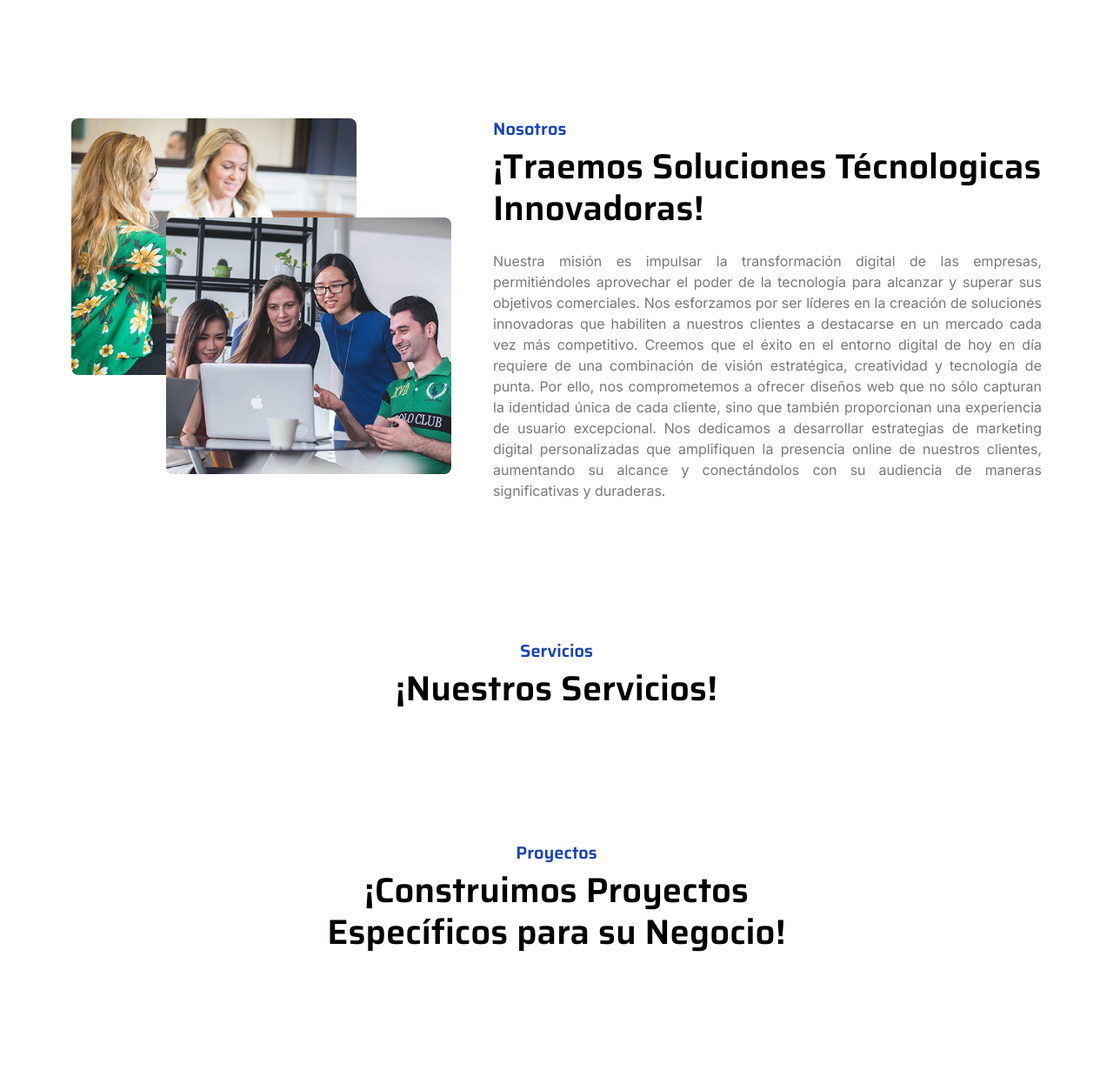
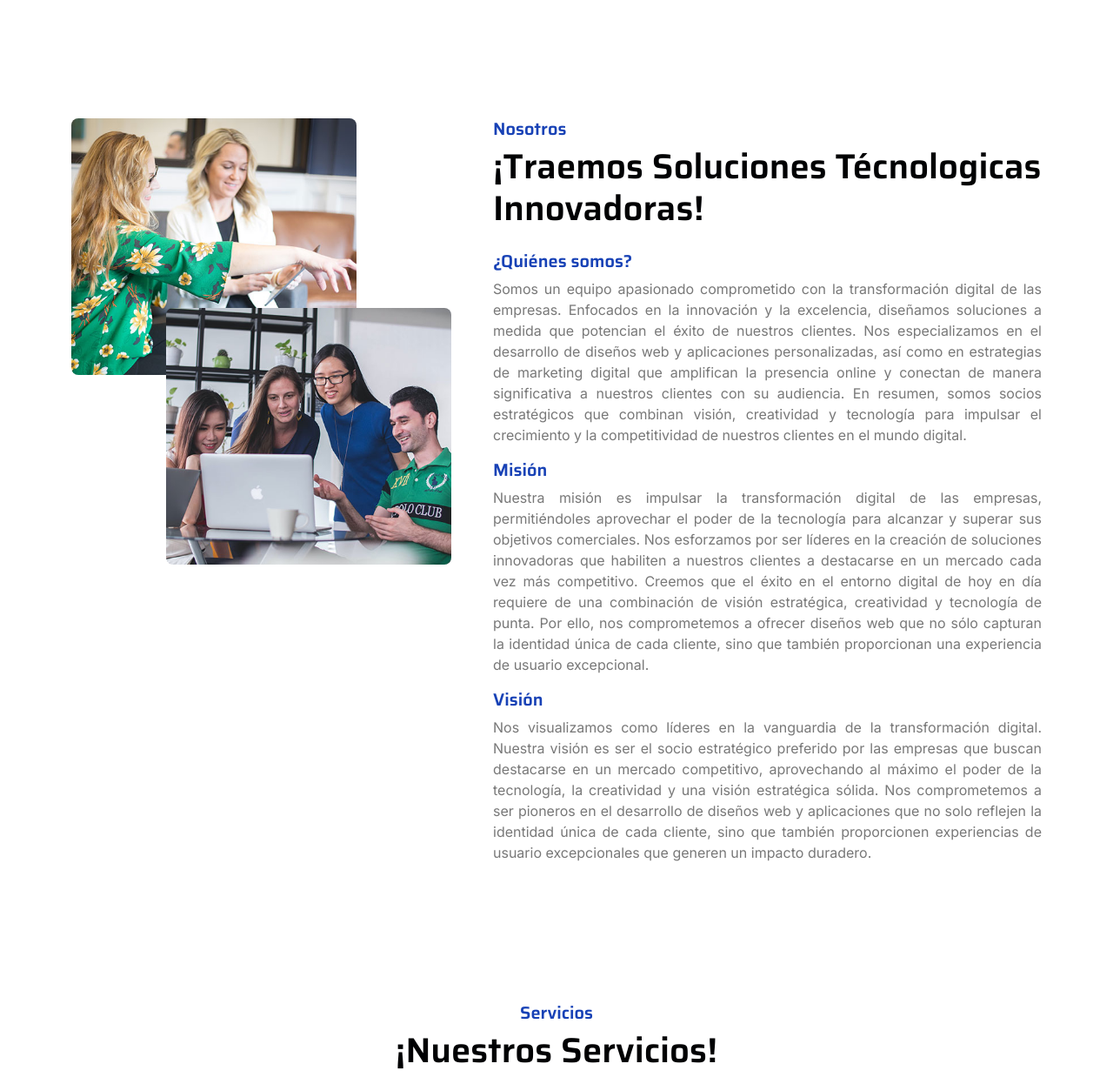
Before and after one commit to dylanQ12/nexus-ia-railway, a Django app: page / in a window 1280 px wide. Shown: the part 422-1660 px from the top of the page at 87% size. Run offline with Django 4.2, Linux system fonts and the light colour scheme; data that the repository does not hold is empty; some libraries are stand-ins or nearby versions.

Commit message:
update commit

```diff
--- a/dashboard/models.py
+++ b/dashboard/models.py
@@ -1,5 +1,6 @@
 from django.db import models
 from django.contrib.auth.models import AbstractBaseUser, BaseUserManager
+import requests
 
 
 class Servicio(models.Model):
@@ -9,6 +10,7 @@
     fecha_creacion = models.DateTimeField(auto_now_add=True)
     fecha_modificacion = models.DateTimeField(auto_now=True)
     estado = models.BooleanField(default=True)
+    link_pdf = models.URLField(max_length=390, blank=True, null=True)
 
     def __str__(self):
         return self.titulo
--- a/dashboard/templates/services/edit-service.html
+++ b/dashboard/templates/services/edit-service.html
@@ -24,6 +24,12 @@
                 </div>
 
                 <div class="form-floating mb-3">
+                    <br><input type="text" class="form-control" name="link_pdf" value="{{ service.link_pdf }}" id="floatingInput"
+                       placeholder="Escriba el enlace del dosier" required>
+                    <label for="link_pdf">Enlace del Dosier en PDF</label>
+                </div>
+
+                <div class="form-floating mb-3">
                     <textarea class="form-control" name="desc" placeholder="Escriba una descripción"
                         id="desc" style="height: 150px;" rows="5" required>{{ service.descripcion }}</textarea>
                     <label for="floatingTextarea">Descripción</label>
--- a/nexus/settings.py
+++ b/nexus/settings.py
@@ -8,14 +8,13 @@
 # Build paths inside the project like this: BASE_DIR / 'subdir'.
 BASE_DIR = Path(__file__).resolve().parent.parent
 
-# Quick-start development settings - unsuitable for production
-# See https://docs.djangoproject.com/en/4.2/howto/deployment/checklist/
-
 # SECURITY WARNING: keep the secret key used in production secret!
 SECRET_KEY = 'django-insecure-d&nn9zfnwxc^7xplmj=5_p^0q5%sn8x36^!nog)v^-^pvo%wtp'
 
 # SECURITY WARNING: don't run with debug turned on in production!
 DEBUG = False
+
+# ALLOWED_HOSTS = ['*']
 
 ALLOWED_HOSTS = ['nexus-ia-railway-production.up.railway.app']
 
--- a/principal/templates/sections/home.html
+++ b/principal/templates/sections/home.html
@@ -21,22 +21,37 @@
             <div class="col-lg-7 col-md-6 col-sm-12 wow fadeIn" data-wow-delay=".5s">
                 <h5 class="text-primary">Nosotros</h5>
                 <h1 class="mb-4">¡Traemos Soluciones Técnologicas Innovadoras!</h1>
+                <h5 class="text-primary">¿Quiénes somos?</h5>
                 <p style="text-align: justify">
-                    Nuestra misión es impulsar la transformación digital de las
-                    empresas, permitiéndoles aprovechar el poder de la tecnología para
-                    alcanzar y superar sus objetivos comerciales. Nos esforzamos por ser
-                    líderes en la creación de soluciones innovadoras que habiliten a
-                    nuestros clientes a destacarse en un mercado cada vez más competitivo.
-                    Creemos que el éxito en el entorno digital de hoy en día requiere de
-                    una combinación de visión estratégica, creatividad y tecnología de
-                    punta. Por ello, nos comprometemos a ofrecer diseños web que no sólo
-                    capturan la identidad única de cada cliente, sino que también
-                    proporcionan una experiencia de usuario excepcional. Nos dedicamos a
-                    desarrollar estrategias de marketing digital personalizadas que
-                    amplifiquen la presencia online de nuestros clientes, aumentando su
-                    alcance y conectándolos con su audiencia de maneras significativas y
-                    duraderas.
+                    Somos un equipo apasionado comprometido con la transformación digital de las empresas. Enfocados en
+                    la innovación y la excelencia, diseñamos soluciones a medida que potencian el éxito de nuestros
+                    clientes.
+                    Nos especializamos en el desarrollo de diseños web y aplicaciones personalizadas, así como en
+                    estrategias de marketing digital que amplifican la presencia online y conectan de manera
+                    significativa a nuestros clientes con su audiencia.
+                    En resumen, somos socios estratégicos que combinan visión, creatividad y tecnología para impulsar el
+                    crecimiento y la competitividad de nuestros clientes en el mundo digital.
+                </p>
+                <h5 class="text-primary">Misión</h5>
+                <p style="text-align: justify">
+                    Nuestra misión es impulsar la transformación digital de las empresas, permitiéndoles aprovechar el
+                    poder de la tecnología para alcanzar y superar sus objetivos comerciales.
+                    Nos esforzamos por ser líderes en la creación de soluciones innovadoras que habiliten a nuestros
+                    clientes a destacarse en un mercado cada vez más competitivo.
+                    Creemos que el éxito en el entorno digital de hoy en día requiere de una combinación de visión
+                    estratégica, creatividad y tecnología de punta.
+                    Por ello, nos comprometemos a ofrecer diseños web que no sólo capturan la identidad única de cada
+                    cliente, sino que también proporcionan una experiencia de usuario excepcional.
                     <!-- <a href="" class="btn btn-secondary rounded-pill px-5 py-3 text-white">Más Detalles</a> -->
+                <h5 class="text-primary">Visión</h5>
+                <p style="text-align: justify">
+                    Nos visualizamos como líderes en la vanguardia de la transformación digital.
+                    Nuestra visión es ser el socio estratégico preferido por las empresas que buscan destacarse en un
+                    mercado competitivo, aprovechando al máximo el poder de la tecnología, la creatividad y una visión
+                    estratégica sólida.
+                    Nos comprometemos a ser pioneros en el desarrollo de diseños web y aplicaciones que no solo reflejen
+                    la identidad única de cada cliente, sino que también proporcionen experiencias de usuario
+                    excepcionales que generen un impacto duradero.
             </div>
         </div>
     </div>
@@ -60,9 +75,12 @@
                             <img src="{{ service.url_foto }}" class="img-fluid w-100 rounded mb-3"
                                 alt="{{ service.titulo }}" />
                             <h4 class="mb-3">{{ service.titulo }}</h4>
-                            <p style="text-align: justify" class="mb-4">
+                            <p class="mb-4">
                                 {{ service.descripcion }}
                             </p>
+                            <div class="col-12 text-center"> <!-- Añadido contenedor para centrar el botón -->
+                                <a href="{{ service.link_pdf }}" download="{{ service.titulo }}.pdf" class="btn btn-secondary text-white px-5 py-3 rounded-pill"><i class="fas fa-download"></i> Descargar</a>
+                            </div>
                         </div>
                     </div>
                 </div>
@@ -175,19 +193,19 @@
                             {% csrf_token %}
                             <div class="mb-4">
                                 <input type="text" class="form-control border-0 py-3" name="nombre"
-                                    placeholder="Su Nombre" required />
+                                    placeholder="Nombre" required />
                             </div>
                             <div class="mb-4">
                                 <input type="text" class="form-control border-0 py-3" name="apellido"
-                                    placeholder="Su Apellido" required />
+                                    placeholder="Apellido" required />
                             </div>
                             <div class="mb-4">
                                 <input type="email" class="form-control border-0 py-3" name="email"
-                                    placeholder="Su Email" required />
+                                    placeholder="Email" required />
                             </div>
                             <div class="mb-4">
                                 <input type="text" class="form-control border-0 py-3" name="num_celular"
-                                    placeholder="Su número de celular" required />
+                                    placeholder="Número de celular" required />
                             </div>
                             <div class="mb-4">
                                 <textarea class="w-100 form-control border-0 py-3" name="mensaje" rows="6"
```
Also changed, not shown: dashboard/templates/services/create-service.html (+7 -1 lines), dashboard/views.py (+23 -0 lines), dashboard/migrations/0013_servicio_link_pdf.py (added). Lines whose indentation alone changed are shown as unchanged.
